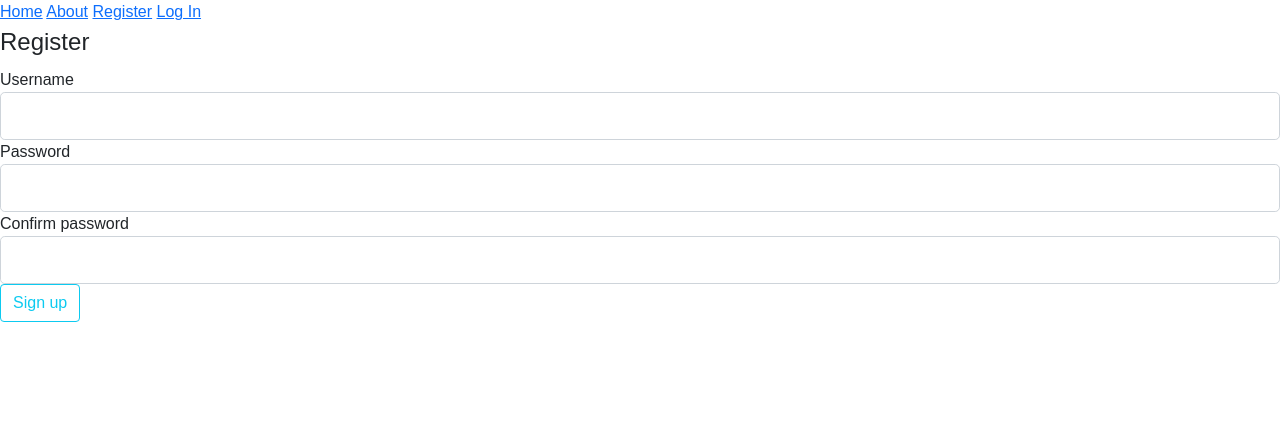
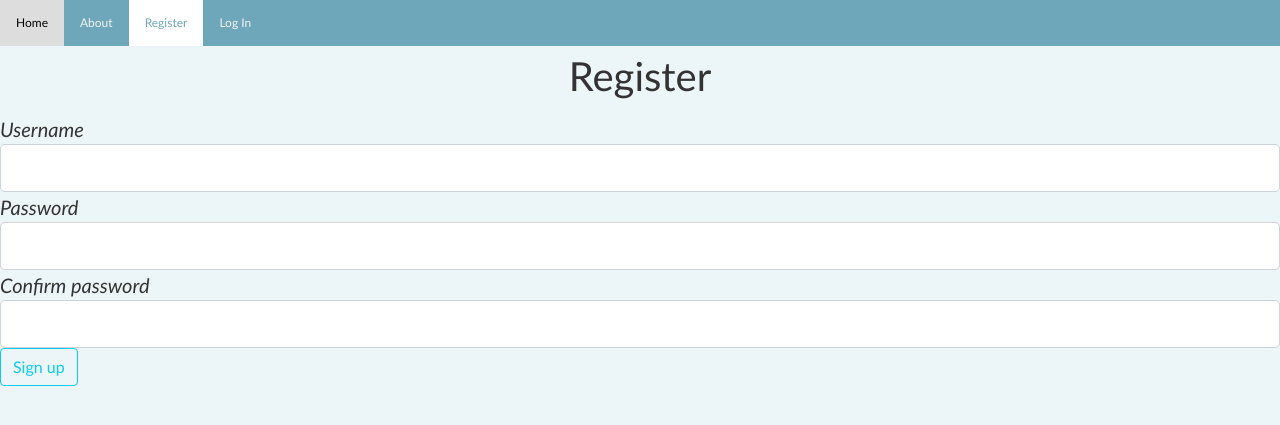
Before and after one commit to lucho03/Flask_Homewrok2.0, a Flask app: page /register in a window 1280 px wide. Shown: the top 425 px of the page. Run offline with Flask 2, Linux system fonts and the light colour scheme; some libraries are stand-ins or nearby versions.

Commit message:
Update main.css

```diff
--- a/static/main.css
+++ b/static/main.css
@@ -1,6 +1,22 @@
 body {
-    margin: 0;
-    font-family: Arial, Helvetica, sans-serif;
+    font-family: 'Gill Sans', 'Gill Sans MT', Calibri, 'Trebuchet MS', sans-serif;
+    background: rgb(236, 245, 247);
+}
+
+h1, h2, h3 {
+    color: #333;
+}
+
+.place {
+    color: #333;
+    font-style: oblique;
+    font-size: 20px;
+}
+
+.legend {
+    color: #333;
+    text-align: center;
+    font-size: 40px;
 }
 
 .errors {
@@ -8,26 +24,26 @@ body {
     color: brown;
 }
 
-.topnav {
+.navigation_bar {
     overflow: hidden;
-    background-color: #333;
+    background-color: rgb(110, 167, 185);
 }
 
-.topnav a {
+.navigation_bar a {
     float: left;
     color: #f2f2f2;
     text-align: center;
     padding: 14px 16px;
     text-decoration: none;
-    font-size: 17px;
+    font-size: 12px;
 }
 
-.topnav a:hover {
+.navigation_bar a:hover {
     background-color: #ddd;
     color: black;
 }
 
-.topnav a.active {
-    background-color: #4CAF50;
-    color: white;
+.navigation_bar a.active {
+    background-color: white;
+    color: rgb(110, 167, 185);
 }
```
